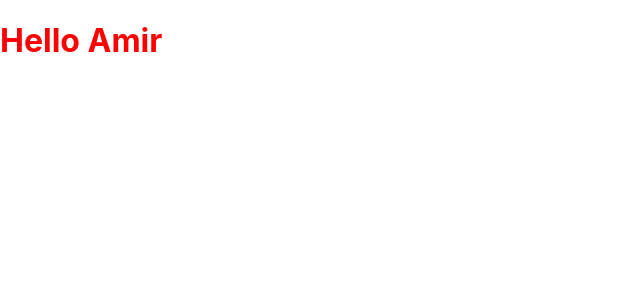
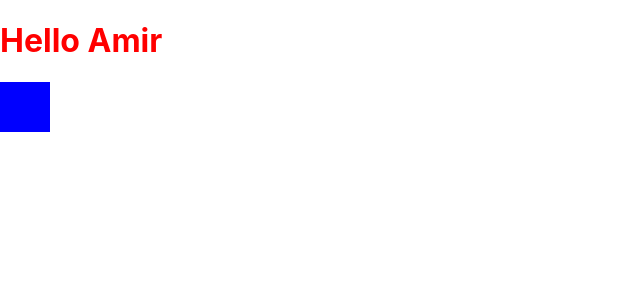
Before and after one commit to amirrahbaran/traditional-medicine, a React (Create React App) app: page / in a window 1280 px wide. Shown: the top 300 px of the page, without its empty margins (0-640 px from the left). Built offline with nearby package versions, Linux system fonts and the light colour scheme.

Commit message:
blue box added

```diff
--- a/src/App.css
+++ b/src/App.css
@@ -34,3 +34,9 @@
 .red {
   color: red;
 }
+
+.box-blue {
+  width: 50px;
+  height: 50px;
+  background-color: blue;
+}
--- a/src/App.js
+++ b/src/App.js
@@ -4,10 +4,16 @@ import "./App.css";
 
 class App extends Component {
   render() {
-    let greeting = (name) => <h1>Hello {name}</h1>;
-    return <div className='red'>
-      {greeting("Amir")}
-    </div>;
+    let greeting = name => <h1>Hello {name}</h1>;
+    return (
+      <div>
+        <div className="red">
+          {greeting("Amir")}
+
+          <div className="box-blue" />
+        </div>
+      </div>
+    );
   }
 }
 
```
